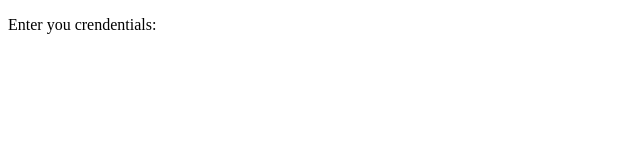
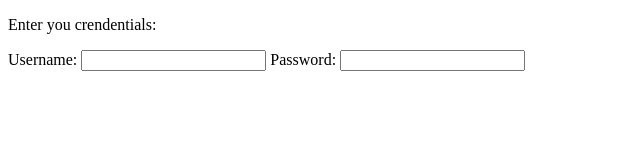
Before and after one commit to Baronnz/button, a plain HTML site: page index.html in a window 1280 px wide. Shown: the whole page, without its empty margins (0-640 px from the left). Drawn offline with Linux system fonts and the light colour scheme.

Commit message:
input form

```diff
--- a/index.html
+++ b/index.html
@@ -5,5 +5,9 @@
 </head>
 <body>
 	<p>Enter you crendentials:</p>
+	<form>
+		Username: <input type="text" name="usename">
+		Password: <input type="text" name="password">
+	</form>
 </body>
 </html>
```
